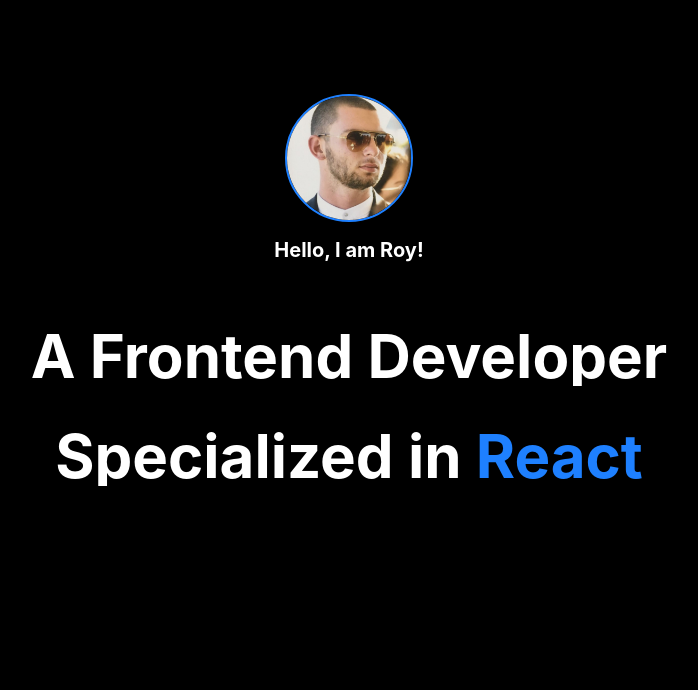
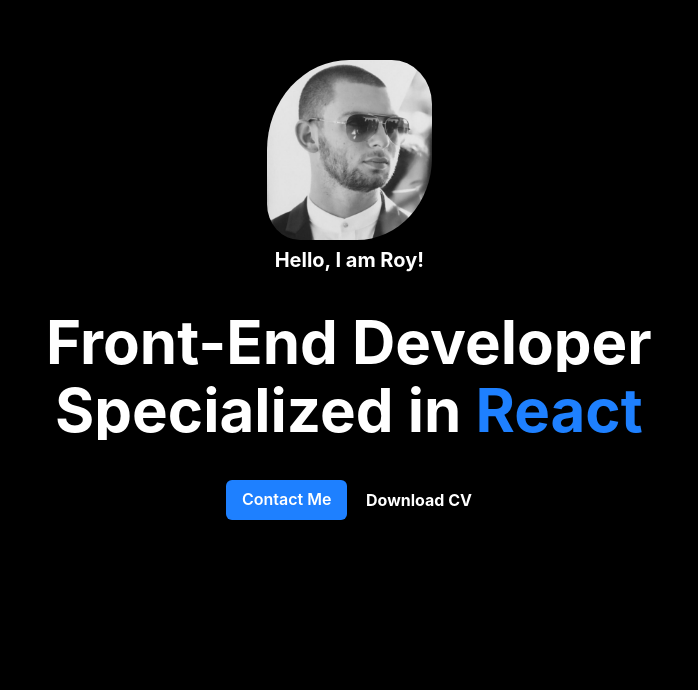
Before and after one commit to royMatar/portfolio-website, a React (Create React App) app: page / in a window 1280 px wide. Shown: the part 110-800 px from the top of the page, without its empty margins (291-989 px from the left). Built offline with nearby package versions, Linux system fonts and the light colour scheme; no server answers.

Commit message:
Animation added for the Landing section using animate.css

```diff
--- a/package.json
+++ b/package.json
@@ -16,6 +16,7 @@
     "@testing-library/jest-dom": "^5.16.5",
     "@testing-library/react": "^13.4.0",
     "@testing-library/user-event": "^13.5.0",
+    "animate.css": "^4.1.1",
     "emailjs-com": "^3.2.0",
     "formik": "^2.4.2",
     "framer-motion": "^10.12.17",
--- a/public/index.html
+++ b/public/index.html
@@ -33,6 +33,10 @@
       type="text/css"
       href="https://cdnjs.cloudflare.com/ajax/libs/slick-carousel/1.6.0/slick-theme.min.css"
     />
+    <link
+    rel="stylesheet"
+    href="https://cdnjs.cloudflare.com/ajax/libs/animate.css/4.1.1/animate.min.css"
+  />
     <!--
       Notice the use of %PUBLIC_URL% in the tags above.
       It will be replaced with the URL of the `public` folder during the build.
--- a/src/App.css
+++ b/src/App.css
@@ -58,6 +58,53 @@
     font-size: larger;
 }
 
+
+.profile-image {
+    height: 180px;
+    animation: changeBorderRadius 3s infinite cubic-bezier(0.42, 0, 0.58, 1);
+    transition: all 0.3s ease;
+    filter: grayscale(100%);
+
+}
+
+@keyframes changeBorderRadius {
+
+    0%,
+    100% {
+        border-top-left-radius: 50%;
+        border-top-right-radius: 20%;
+        border-bottom-left-radius: 20%;
+        border-bottom-right-radius: 50%;
+
+    }
+
+    25% {
+        border-top-left-radius: 50%;
+        border-top-right-radius: 50%;
+        border-bottom-left-radius: 20%;
+        border-bottom-right-radius: 20%;
+
+    }
+
+    /* 50% {
+        border-top-left-radius: 50%;
+        border-top-right-radius: 30%;
+        border-bottom-left-radius: 50%;
+        border-bottom-right-radius: 50%;
+    } */
+    75% {
+
+        border-top-left-radius: 20%;
+        border-top-right-radius: 50%;
+        border-bottom-left-radius: 50%;
+        border-bottom-right-radius: 20%;
+    }
+}
+
+
+
+
+
 @media screen and (max-width: 800px) {
     #contactform {
         width: 350px;
--- a/src/components/AboutSection.jsx
+++ b/src/components/AboutSection.jsx
@@ -5,7 +5,6 @@
 import { ExternalLinkIcon } from "@chakra-ui/icons";
 import { Tooltip } from "@chakra-ui/react";
 import { handleClick } from "./Header";
-import SlickAutoPlay from "./Slick";
 
 const AboutSection = () => {
   const [bitcoinPrice, setBitcoinPrice] = useState(null);
@@ -131,7 +130,10 @@
         </Text>
         <br />
 
-        <Text
+
+
+
+        {/* <Text
           fontSize={{ base: "lg", md: "xl" }}
           fontStyle="italic"
           fontWeight="bold"
@@ -141,7 +143,7 @@
           "The biggest risk is not taking any risk. In a world that's changing
           quickly, the only strategy that is guaranteed to fail is not taking
           risks." - Mark Zuckerberg .
-        </Text>
+        </Text> */}
 
         {/* <SlickAutoPlay /> */}
       </Box>
--- a/src/components/LandingSection.jsx
+++ b/src/components/LandingSection.jsx
@@ -1,9 +1,11 @@
 import React from "react";
-import { Avatar, Heading, VStack, Box } from "@chakra-ui/react";
+import { Heading, VStack, Image, Button, HStack, Link } from "@chakra-ui/react";
 import FullScreenSection from "./FullScreenSection";
+import { handleClick } from "./Header";
+import "animate.css/animate.min.css";
 
 const greeting = "Hello, I am Roy!";
-const bio1 = "A Frontend Developer";
+const bio1 = "Front-End Developer";
 const bio2 = "Specialized in ";
 
 const LandingSection = () => (
@@ -13,26 +15,47 @@
     isDarkBackground
     backgroundColor="#000000"
   >
-    <VStack spacing={16}>
-      <VStack spacing={4} alignItems="center" >
-        <Avatar
+    <VStack spacing={10}>
+      <VStack
+        spacing={2}
+        alignItems="center"
+        className="animate__animated animate__zoomInDown"
+      >
+        <Image
           src="profile-roy2.jpeg"
-          size="2xl"
-          name="Your Name"
-          style={{borderWidth:'2px', borderColor:'#1e80ff'}}
+          alt="Profile"
+          className="profile-image"
         />
         <Heading as="h4" size="md" noOfLines={2}>
           {greeting}
         </Heading>
       </VStack>
-      <VStack spacing={10}>
-        <Heading as="h1" size="3xl" noOfLines={2} textAlign="center">
+      <VStack spacing={2} className="animate__animated animate__bounceIn">
+        <Heading as="h1" size="3xl" noOfLines={2} textAlign="center" className="animate__animated animate__zoomInLeft">
           {bio1}
         </Heading>
-        <Heading as="h1" size="3xl" noOfLines={3} textAlign="center">
+        <Heading as="h1" size="3xl" noOfLines={3} textAlign="center" className="animate__animated animate__zoomInRight">
           {bio2} <span className="bluecolor">React</span>
         </Heading>
       </VStack>
+      <HStack>
+        <Button
+          onClick={handleClick("contactme")}
+          style={{ backgroundColor: "#1e80ff", color: "white" }}
+          className="animate__animated animate__bounceInUp"
+        >
+          Contact Me
+        </Button>{" "}
+        <Link
+          href="Roy Matar CV.pdf"
+          target="_blank"
+          rel="noopener noreferrer"
+          style={{ marginLeft: "10px" }}
+          className="animate__animated animate__flip"
+        >
+          Download CV
+        </Link>
+      </HStack>
     </VStack>
   </FullScreenSection>
 );
```
Also changed, not shown: 1 other file (tests, documents, lock files or other folders).
